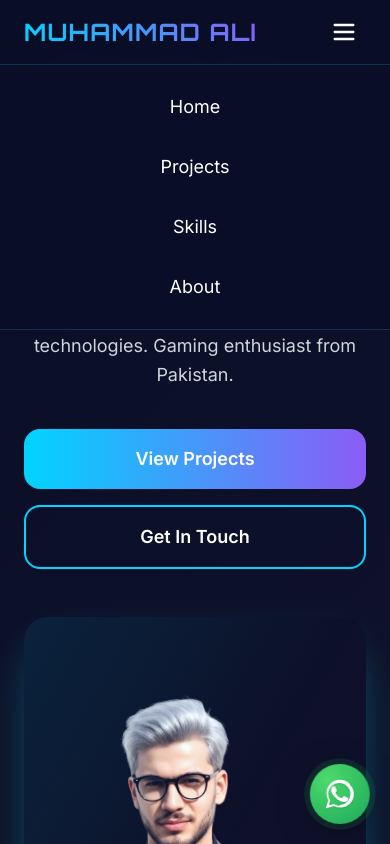
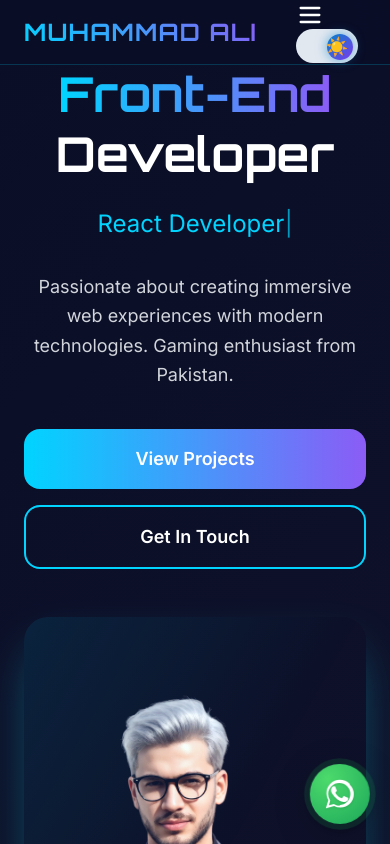
Before and after one commit to alikhan14756/Intro, a website: page index.html in a window 390 px wide. Both pictures are taken after a click on the button "Menu". Shown: the top 844 px of the page. Drawn offline with nearby package versions, Linux system fonts and the light colour scheme.

Commit message:
Update index.html

```diff
--- a/index.html
+++ b/index.html
@@ -446,6 +446,86 @@
       border-radius: 50%;
     }
 
+        /* ====================== SWITCH TOGGLE CSS (Light + Dark Mode) ====================== */
+.theme-switch-wrapper {
+    display: flex;
+    align-items: center;
+    gap: 8px;
+}
+
+.theme-switch {
+    position: relative;
+    display: inline-block;
+    width: 62px;
+    height: 34px;
+}
+
+.theme-switch input {
+    opacity: 0;
+    width: 0;
+    height: 0;
+}
+
+.slider {
+    position: absolute;
+    cursor: pointer;
+    top: 0;
+    left: 0;
+    right: 0;
+    bottom: 0;
+    background-color: #334155;
+    transition: .4s cubic-bezier(0.4, 0, 0.2, 1);
+    border-radius: 9999px;
+    border: 2px solid var(--accent-cyan);
+}
+
+.slider:before {
+    position: absolute;
+    content: "";
+    height: 26px;
+    width: 26px;
+    left: 3px;
+    bottom: 3px;
+    background: linear-gradient(135deg, #00d4ff, #8b5cf6);
+    transition: .4s cubic-bezier(0.4, 0, 0.2, 1);
+    border-radius: 50%;
+    box-shadow: 0 0 12px rgba(0, 212, 255, 0.6);
+}
+
+input:checked + .slider {
+    background-color: #e2e8f0;
+    border-color: #0284c8;
+}
+
+input:checked + .slider:before {
+    transform: translateX(28px);
+    background: linear-gradient(135deg, #0284c8, #7c3aed);
+    box-shadow: 0 0 12px rgba(2, 132, 200, 0.6);
+}
+
+/* Moon & Sun inside switch */
+.slider::after {
+    content: '🌙';
+    position: absolute;
+    top: 50%;
+    left: 10px;
+    transform: translateY(-50%);
+    font-size: 18px;
+    transition: .4s;
+    color: #fff;
+}
+
+input:checked + .slider::after {
+    content: '☀️';
+    left: auto;
+    right: 10px;
+}
+
+/* Light mode adjustment */
+.light .slider {
+    border-color: #64748b;
+}
+
     </style>
 </head>
 <body class="font-inter text-white">
@@ -471,6 +551,14 @@
                 <button id="mobile-menu-btn" class="md:hidden text-white p-2" aria-label="Menu" aria-expanded="false" aria-controls="mobile-menu">
                     <svg xmlns="http://www.w3.org/2000/svg" class="w-7 h-7" fill="none" viewBox="0 0 24 24" stroke="currentColor" aria-hidden="true">
                         <path stroke-linecap="round" stroke-linejoin="round" stroke-width="2" d="M4 6h16M4 12h16M4 18h16"/>
+
+                        <!-- SWITCH TOGGLE HTML -->
+<div class="theme-switch-wrapper">
+    <label class="theme-switch">
+        <input type="checkbox" id="theme-switch-input">
+        <span class="slider"></span>
+    </label>
+</div>
                     </svg>
                 </button>
             </div>
@@ -714,6 +802,43 @@
     </footer>
 
     <script>
+
+    // ==================== SWITCH TOGGLE JS ====================
+    const switchInput = document.getElementById('theme-switch-input');
+    const html = document.documentElement;
+
+    function setTheme(isLight) {
+        if (isLight) {
+            html.classList.add('light');
+            switchInput.checked = true;
+        } else {
+            html.classList.remove('light');
+            switchInput.checked = false;
+        }
+        localStorage.setItem('theme', isLight ? 'light' : 'dark');
+    }
+
+    function loadTheme() {
+        const saved = localStorage.getItem('theme');
+        if (saved === 'light') setTheme(true);
+        else if (saved === 'dark') setTheme(false);
+        else setTheme(false); // default = your neon dark mode
+    }
+
+    // Toggle on click
+    switchInput.addEventListener('change', () => {
+        setTheme(switchInput.checked);
+    });
+
+    // Mobile menu (keep your existing one)
+    const mobileBtn = document.getElementById('mobile-menu-btn');
+    const mobileMenu = document.getElementById('mobile-menu');
+    mobileBtn.addEventListener('click', () => mobileMenu.classList.toggle('hidden'));
+
+    // Load on start
+    window.addEventListener('load', loadTheme);
+    // ========================================================
+
         (function() {
             // Typed.js initialization
             if (typeof Typed !== 'undefined') {
```
